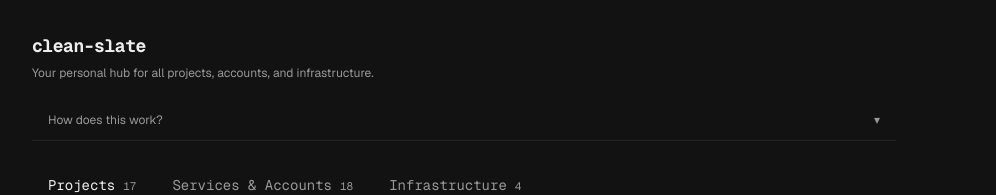
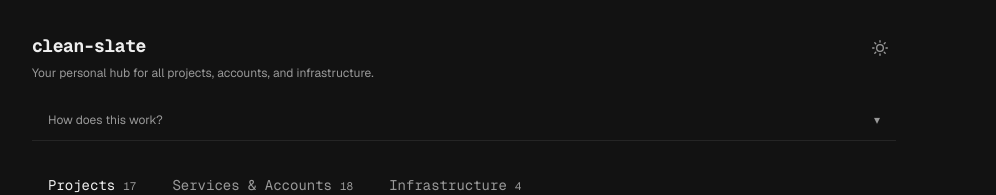
Before and after one commit to hanna-fmw/clean-slate, a Next.js app: page / in a window 1280 px wide. Shown: the top 195 px of the page, without its empty margins (176-1172 px from the left). Built offline with nearby package versions, Linux system fonts and the light colour scheme.

Commit message:
feat: add light/dark theme toggle with next-themes
Light mode uses Vercel-inspired clean white palette (#fafafa bg,
#111 text, #e5e5e5 borders). Toggle button in header top-right.
Defaults to dark mode, persists preference via localStorage.

```diff
--- a/app/globals.css
+++ b/app/globals.css
@@ -5,15 +5,15 @@
 @custom-variant dark (&:is(.dark *));
 
 :root {
-  --background: #121212;
-  --foreground: #eeeeee;
-  --muted: #999999;
-  --border: #252525;
-  --hover: #1a1a1a;
-  --tag-bg: #1e1e1e;
-  --tag-text: #b0b0b0;
-  --link: #999999;
-  --link-hover: #dddddd;
+  --background: #fafafa;
+  --foreground: #111111;
+  --muted: #666666;
+  --border: #e5e5e5;
+  --hover: #f0f0f0;
+  --tag-bg: #f0f0f0;
+  --tag-text: #555555;
+  --link: #666666;
+  --link-hover: #111111;
   --card: oklch(1 0 0);
   --card-foreground: oklch(0.145 0 0);
   --popover: oklch(1 0 0);
@@ -42,6 +42,45 @@
   --sidebar-accent-foreground: oklch(0.205 0 0);
   --sidebar-border: oklch(0.922 0 0);
   --sidebar-ring: oklch(0.708 0 0);
+}
+
+.dark {
+  --background: #121212;
+  --foreground: #eeeeee;
+  --muted: #999999;
+  --border: #252525;
+  --hover: #1a1a1a;
+  --tag-bg: #1e1e1e;
+  --tag-text: #b0b0b0;
+  --link: #999999;
+  --link-hover: #dddddd;
+  --card: oklch(0.205 0 0);
+  --card-foreground: oklch(0.985 0 0);
+  --popover: oklch(0.205 0 0);
+  --popover-foreground: oklch(0.985 0 0);
+  --primary: oklch(0.922 0 0);
+  --primary-foreground: oklch(0.205 0 0);
+  --secondary: oklch(0.269 0 0);
+  --secondary-foreground: oklch(0.985 0 0);
+  --muted-foreground: oklch(0.708 0 0);
+  --accent: oklch(0.269 0 0);
+  --accent-foreground: oklch(0.985 0 0);
+  --destructive: oklch(0.704 0.191 22.216);
+  --input: oklch(1 0 0 / 15%);
+  --ring: oklch(0.556 0 0);
+  --chart-1: oklch(0.87 0 0);
+  --chart-2: oklch(0.556 0 0);
+  --chart-3: oklch(0.439 0 0);
+  --chart-4: oklch(0.371 0 0);
+  --chart-5: oklch(0.269 0 0);
+  --sidebar: oklch(0.205 0 0);
+  --sidebar-foreground: oklch(0.985 0 0);
+  --sidebar-primary: oklch(0.488 0.243 264.376);
+  --sidebar-primary-foreground: oklch(0.985 0 0);
+  --sidebar-accent: oklch(0.269 0 0);
+  --sidebar-accent-foreground: oklch(0.985 0 0);
+  --sidebar-border: oklch(1 0 0 / 10%);
+  --sidebar-ring: oklch(0.556 0 0);
 }
 
 body {
@@ -93,40 +132,6 @@ body {
   --radius-4xl: calc(var(--radius) * 2.6);
 }
 
-.dark {
-  --background: oklch(0.145 0 0);
-  --foreground: oklch(0.985 0 0);
-  --card: oklch(0.205 0 0);
-  --card-foreground: oklch(0.985 0 0);
-  --popover: oklch(0.205 0 0);
-  --popover-foreground: oklch(0.985 0 0);
-  --primary: oklch(0.922 0 0);
-  --primary-foreground: oklch(0.205 0 0);
-  --secondary: oklch(0.269 0 0);
-  --secondary-foreground: oklch(0.985 0 0);
-  --muted: oklch(0.269 0 0);
-  --muted-foreground: oklch(0.708 0 0);
-  --accent: oklch(0.269 0 0);
-  --accent-foreground: oklch(0.985 0 0);
-  --destructive: oklch(0.704 0.191 22.216);
-  --border: oklch(1 0 0 / 10%);
-  --input: oklch(1 0 0 / 15%);
-  --ring: oklch(0.556 0 0);
-  --chart-1: oklch(0.87 0 0);
-  --chart-2: oklch(0.556 0 0);
-  --chart-3: oklch(0.439 0 0);
-  --chart-4: oklch(0.371 0 0);
-  --chart-5: oklch(0.269 0 0);
-  --sidebar: oklch(0.205 0 0);
-  --sidebar-foreground: oklch(0.985 0 0);
-  --sidebar-primary: oklch(0.488 0.243 264.376);
-  --sidebar-primary-foreground: oklch(0.985 0 0);
-  --sidebar-accent: oklch(0.269 0 0);
-  --sidebar-accent-foreground: oklch(0.985 0 0);
-  --sidebar-border: oklch(1 0 0 / 10%);
-  --sidebar-ring: oklch(0.556 0 0);
-}
-
 @layer base {
   * {
     @apply border-border outline-ring/50;
--- a/app/layout.tsx
+++ b/app/layout.tsx
@@ -1,5 +1,6 @@
 import type { Metadata } from 'next'
 import { Geist, Geist_Mono } from 'next/font/google'
+import { ThemeProvider } from '@/components/theme-provider'
 import './globals.css'
 
 const geistSans = Geist({
@@ -23,8 +24,10 @@ export default function RootLayout({
   children: React.ReactNode
 }>) {
   return (
-    <html lang="en" className={`${geistSans.variable} ${geistMono.variable}`}>
-      <body className="font-sans antialiased">{children}</body>
+    <html lang="en" className={`${geistSans.variable} ${geistMono.variable}`} suppressHydrationWarning>
+      <body className="font-sans antialiased">
+        <ThemeProvider>{children}</ThemeProvider>
+      </body>
     </html>
   )
 }
--- a/components/header.tsx
+++ b/components/header.tsx
@@ -1,12 +1,18 @@
 import { ExpandableRow } from './expandable-row'
+import { ThemeToggle } from './theme-toggle'
 
 export function Header() {
   return (
     <header className="mb-6">
-      <h1 className="font-mono text-lg font-bold tracking-tight mb-1">clean-slate</h1>
-      <p className="text-xs text-[var(--muted)] leading-relaxed mb-4">
-        Your personal hub for all projects, accounts, and infrastructure.
-      </p>
+      <div className="flex items-start justify-between">
+        <div>
+          <h1 className="font-mono text-lg font-bold tracking-tight mb-1">clean-slate</h1>
+          <p className="text-xs text-[var(--muted)] leading-relaxed mb-4">
+            Your personal hub for all projects, accounts, and infrastructure.
+          </p>
+        </div>
+        <ThemeToggle />
+      </div>
       <div className="mb-4">
         <ExpandableRow
           summary={
--- /dev/null
+++ b/components/theme-provider.tsx
@@ -0,0 +1,11 @@
+'use client'
+
+import { ThemeProvider as NextThemesProvider } from 'next-themes'
+
+export function ThemeProvider({ children }: { children: React.ReactNode }) {
+  return (
+    <NextThemesProvider attribute="class" defaultTheme="dark" enableSystem={false}>
+      {children}
+    </NextThemesProvider>
+  )
+}
--- /dev/null
+++ b/components/theme-toggle.tsx
@@ -0,0 +1,39 @@
+'use client'
+
+import { useTheme } from 'next-themes'
+import { useEffect, useState } from 'react'
+
+export function ThemeToggle() {
+  const { theme, setTheme } = useTheme()
+  const [mounted, setMounted] = useState(false)
+
+  useEffect(() => setMounted(true), [])
+
+  if (!mounted) return <div className="w-8 h-8" />
+
+  return (
+    <button
+      onClick={() => setTheme(theme === 'dark' ? 'light' : 'dark')}
+      className="w-8 h-8 flex items-center justify-center rounded-md text-[var(--muted)] hover:text-[var(--foreground)] hover:bg-[var(--hover)] transition-colors cursor-pointer"
+      aria-label={`Switch to ${theme === 'dark' ? 'light' : 'dark'} mode`}
+    >
+      {theme === 'dark' ? (
+        <svg width="16" height="16" viewBox="0 0 24 24" fill="none" stroke="currentColor" strokeWidth="2" strokeLinecap="round" strokeLinejoin="round">
+          <circle cx="12" cy="12" r="5" />
+          <line x1="12" y1="1" x2="12" y2="3" />
+          <line x1="12" y1="21" x2="12" y2="23" />
+          <line x1="4.22" y1="4.22" x2="5.64" y2="5.64" />
+          <line x1="18.36" y1="18.36" x2="19.78" y2="19.78" />
+          <line x1="1" y1="12" x2="3" y2="12" />
+          <line x1="21" y1="12" x2="23" y2="12" />
+          <line x1="4.22" y1="19.78" x2="5.64" y2="18.36" />
+          <line x1="18.36" y1="5.64" x2="19.78" y2="4.22" />
+        </svg>
+      ) : (
+        <svg width="16" height="16" viewBox="0 0 24 24" fill="none" stroke="currentColor" strokeWidth="2" strokeLinecap="round" strokeLinejoin="round">
+          <path d="M21 12.79A9 9 0 1 1 11.21 3 7 7 0 0 0 21 12.79z" />
+        </svg>
+      )}
+    </button>
+  )
+}
--- a/package.json
+++ b/package.json
@@ -17,6 +17,7 @@
     "clsx": "^2.1.1",
     "lucide-react": "^1.11.0",
     "next": "16.2.4",
+    "next-themes": "^0.4.6",
     "react": "19.2.4",
     "react-dom": "19.2.4",
     "shadcn": "^4.5.0",
```
Also changed, not shown: 1 other file (tests, documents, lock files or other folders).
